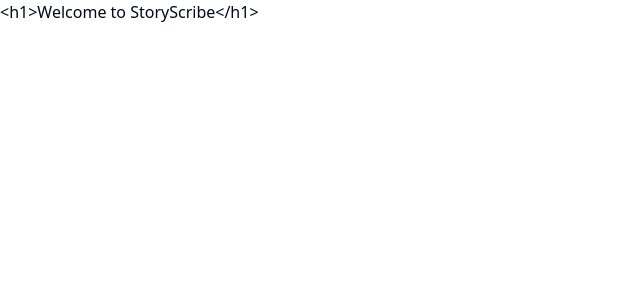
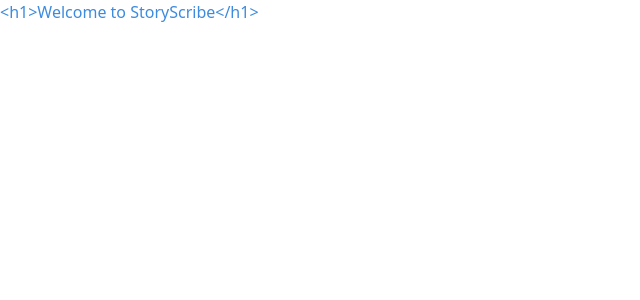
Before and after one commit to Nayak-Sahil/StoryScribe, a React (Vite) app in the folder client/: page / in a window 1280 px wide. Shown: the top 300 px of the page, without its empty margins (0-640 px from the left). Built offline with nearby package versions, Linux system fonts and the light colour scheme.

Commit message:
Update: Primary Theme Color

```diff
--- a/client/tailwind.config.js
+++ b/client/tailwind.config.js
@@ -22,9 +22,11 @@ module.exports = {
         input: "hsl(var(--input))",
         ring: "hsl(var(--ring))",
         background: "hsl(var(--background))",
-        foreground: "hsl(var(--foreground))",
+        // foreground: "hsl(var(--foreground))",
+        foreground: "#3d8bde",
         primary: {
-          DEFAULT: "hsl(var(--primary))",
+          DEFAULT: "#3d8bde",
+          // DEFAULT: "hsl(var(--primary))",
           foreground: "hsl(var(--primary-foreground))",
         },
         secondary: {
```
